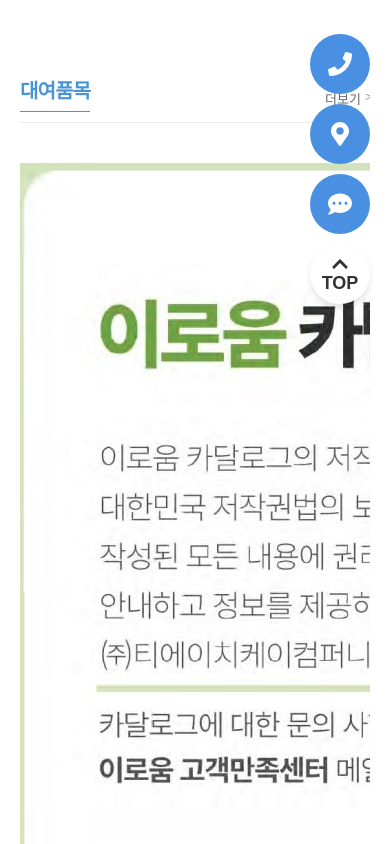
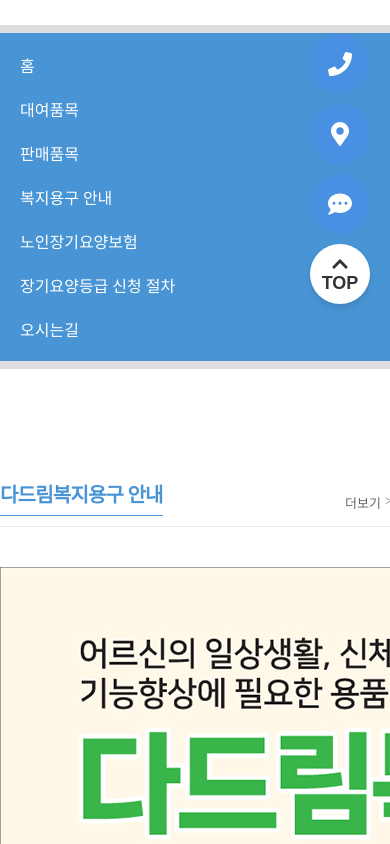
Before and after one commit to ssojeongg/dadream, a React (Vite) app: page / in a window 390 px wide. Shown: the part 520-1364 px from the top of the page. Built offline with nearby package versions, Linux system fonts and the light colour scheme.

Commit message:
Main.jsx nav_main_wrap
Main.jsx nav_main_wrap

```diff
--- a/src/assets/css/Header.css
+++ b/src/assets/css/Header.css
@@ -1,3 +1,4 @@
+
 .original_header {
   width: 100%;
   position: fixed;
--- a/src/assets/css/Main.css
+++ b/src/assets/css/Main.css
@@ -1,3 +1,6 @@
 .info_intro_mobile {
   display: none;
 }
+.nav_main_wrap {
+  display: none;
+}
--- a/src/assets/responsive/R_Header.css
+++ b/src/assets/responsive/R_Header.css
@@ -1,4 +1,7 @@
-@media (max-width:767px) {
+@media (max-width: 767px) {
+  .Header  .inner:last-of-type {
+    overflow-x: visible;
+  }
   .change_header {
     background-color: var(--color-blue);
     width: 100%;
@@ -8,34 +11,63 @@
     z-index: 5;
     color: #fafafa;
   }
+
   .Header .inner:nth-last-of-type(1) {
     padding: 0 20px;
     border-bottom: none;
   }
+
   .nav_wrap {
     display: flex;
     overflow-x: auto;
+    flex-wrap: nowrap;
   }
+
   .Nav {
+    flex-shrink: 0;
     width: 340px;
   }
+
   .Nav > div {
     padding-right: 40px;
     color: #fff;
   }
+
+  .Nav .sub {
+    display: flex;
+    overflow-x: auto;
+    max-width: 360px;
+    padding-left: 20px;
+    scroll-padding-left: 20px;
+  }
+
+  .Nav .sub .inner {
+    display: flex;
+    justify-content: start;
+    align-items: center;
+    white-space: nowrap;
+    gap: 10px;
+    padding: 0 20px; /* ✅ 왼쪽 여백 추가 */
+    position: relative; /* ✅ 스크롤이 올바르게 작동하도록 설정 */
+  }
+
+  .Nav .sub .inner > *:first-child {
+    scroll-margin-left: 20px; /* ✅ 첫 번째 요소가 안 잘리도록 설정 */
+  }
+
   .Nav > div:nth-of-type(1) {
     font-size: 22px;
     font-weight: bold;
     padding-bottom: 4px;
   }
-  .Nav ul {
 
-  }
-  .Nav .navbar:nth-child(3):after,.Nav .navbar:nth-child(4):after, .Nav .navbar:nth-child(5):after {
+  .Nav .navbar:nth-child(3):after,
+  .Nav .navbar:nth-child(4):after,
+  .Nav .navbar:nth-child(5):after {
     display: none;
   }
+
   .SideMenu > div {
     display: none;
   }
-
 }
--- a/src/assets/responsive/R_Main.css
+++ b/src/assets/responsive/R_Main.css
@@ -4,6 +4,7 @@
   }
   .info_intro_mobile {
     display: block;
+    width: 100%;
   }
   .info_intro_mobile .info_title {
     font-weight: bold;
@@ -23,6 +24,27 @@
   .info_intro_mobile .info_txt {
     padding-top: 20px;
     line-height: 1.5;
+  }
+  .nav_main_wrap {
+    overflow-x: hidden;
+    display: block;
+    margin: 30px 0;
+    padding: 10px 20px;
+    max-width: 360px;
+    background-color: var(--color-blue);
+    border-top: 8px solid #ddd;
+    border-bottom: 8px solid #ddd;
+  }
+  .nav_main_wrap > ul {
 
   }
+  .nav_main_wrap > ul > li{
+    width: 100%;
+    color: #fff;
+    font-size: 16px;
+    padding: 10px 0;
+  }
+  .hide_on_mobile {
+    display: none !important;
+  }
 }
--- a/src/assets/responsive/R_Sidebar.css
+++ b/src/assets/responsive/R_Sidebar.css
@@ -9,6 +9,7 @@
     z-index: 1000;
     padding: 0;
     display: none; /* 기본적으로 숨김 */
+    overflow-y: scroll;
   }
   .sidebar_area {
     color: #fff;
--- /dev/null
+++ b/src/assets/responsive/R_Summary.css
@@ -0,0 +1,64 @@
+@media (max-width:767px) {
+  .Summary {
+    width: 100%;
+    padding-top: 80px;
+  }
+  .Summary > .inner > .summary_area {
+    width: 100%;
+    display: flex;
+    justify-content: space-between;
+    align-items: center;
+    border-bottom: 1px solid #ebebeb;
+    margin-bottom: 40px;
+  }
+  .Summary > .inner > .summary_area > .title {
+    display: inline-block;
+    border-bottom: 1px solid var(--color-blue);
+    color: var(--color-blue);
+    letter-spacing: -.8px;
+    font-size: 20px;
+    font-weight: bold;
+    cursor: pointer;
+    padding-bottom: 7px;
+  }
+  .Summary > .inner > .summary_area .more_btn {
+    color: var(--color-gray);
+    width: 40px;
+    cursor: pointer;
+    position: relative;
+    padding-right: 5px;
+  }
+  .Summary > .inner > .summary_area .more_btn::after {
+    content: ">";
+    position: absolute;
+    top: 0;
+    right: -5px;
+    width: 10px;
+    height: 10px;
+    display: inline-block;
+  }
+
+  .Summary > .inner > .img_area {
+    width: 100%;
+    height: 100%;
+    overflow: hidden;
+    display: flex;
+    justify-content: left;
+    align-items: start;
+    gap: 25px;
+  }
+  .Summary > .inner > .img_area > .hover_img {
+    transition: 0.3s;
+  }
+  .Summary > .inner > .img_area > .hover_img:hover {
+    transform: scale(1.05);
+  }
+  .Summary > .inner > .img_area > .detail {
+    max-width: 530px;
+    display: block;
+    font-size: 20px;
+    font-weight: bold;
+    line-height: 34px;
+    color: var(--color-blue);
+  }
+}
--- a/src/components/Summary.jsx
+++ b/src/components/Summary.jsx
@@ -1,8 +1,9 @@
 import "../assets/css/Summary.css"
+import "../assets/responsive/R_Summary.css"
 
-const Summary = ({ title, more, hover_img, detail }) => {
+const Summary = ({ className="", title, more, hover_img, detail }) => {
   return (
-    <div className="Summary">
+    <div className={`Summary ${className}`}>
       <div className="inner">
         <div className="summary_area">
           <p className="title">{title}</p>
--- a/src/layout/Main.jsx
+++ b/src/layout/Main.jsx
@@ -1,29 +1,66 @@
-import '../assets/css/Main.css'
-import '../assets/responsive/R_Main.css'
+import '../assets/css/Main.css';
+import '../assets/responsive/R_Main.css';
+import { useState } from 'react';
+import { useNavigate } from 'react-router-dom';
 
-import Info from '../components/Info'
-import Summary from '../components/Summary'
+import Info from '../components/Info';
+import Summary from '../components/Summary';
+import Banner from '../components/Banner';
 
 /* Summary - img */
-import goyk30 from '../assets/img/mosa8wJjRV.jpeg'
-import wjjrv from '../assets/img/mosayk30.jpeg'
-import Banner from '../components/Banner'
+import goyk30 from '../assets/img/mosa8wJjRV.jpeg';
+import wjjrv from '../assets/img/mosayk30.jpeg';
 
 const Main = () => {
+  const [selectedMenu, setSelectedMenu] = useState(null); // ✅ 컴포넌트 내부로 이동
+  const navigate = useNavigate(); // ✅ useNavigate 추가
+
+  const menus = [
+    { id: 1, title: "홈"},
+    { id: 2, title: "대여품목"},
+    { id: 3, title: "판매품목" },
+    { id: 4, title: "복지용구 안내"},
+    { id: 5, title: "노인장기요양보험"},
+    { id: 6, title: "장기요양등급 신청 절차"},
+    { id: 7, title: "오시는길"}
+  ];
+
+  // ✅ 주메뉴 클릭 시 첫 번째 서브페이지로 이동 & 해당 메뉴 활성화
+  const handleMenuClick = (menuId) => {
+    const selectedMenu = menus.find((m) => m.id === menuId);
+
+    if (selectedMenu) {
+      setSelectedMenu(menuId); // 선택된 메뉴 유지
+      navigate(`/sub/${menuId}`);
+    }
+  };
+
   return (
     <div className="Main">
       <div className="inner">
         <Info />
         <div className="info_intro_mobile">
           <p className="info_title">대전 다드림 복지용구</p>
-          <p className="info_txt">어르신의 일상생활, 신체활동 지원 및 기능 향상에 필요한 용품을 가장 합리적인 가격으로 준비하였습니다.</p>
+          <p className="info_txt">
+            어르신의 일상생활, 신체활동 지원 및 기능 향상에 필요한 용품을 가장 합리적인 가격으로 준비하였습니다.
+          </p>
         </div>
-        <Summary title={"대여품목"} more={"더보기"} hover_img={goyk30} detail={"전동침대 / 수동휠체어 / 욕창예방매트리스"}/>
+        </div>
+        <div className="nav_main_wrap">
+          <ul>
+            {menus.map((menu) => (
+              <li key={menu.id} className="navbar" onClick={() => handleMenuClick(menu.id)}>
+                {menu.title}
+              </li>
+            ))}
+          </ul>
+        </div>
+        <Summary className="hide_on_mobile" title={"대여품목"} more={"더보기"} hover_img={goyk30} detail={"전동침대 / 수동휠체어 / 욕창예방매트리스"}/>
         <Summary title={"다드림복지용구 안내"} more={"더보기"} hover_img={wjjrv} />
         <Banner />
-      </div>
+
     </div>
-  )
-}
+  );
+};
 
-export default Main
+export default Main;
--- a/src/main.jsx
+++ b/src/main.jsx
@@ -8,5 +8,3 @@
     <App />
   </StrictMode>,
 )
-
-export default Main;
```
